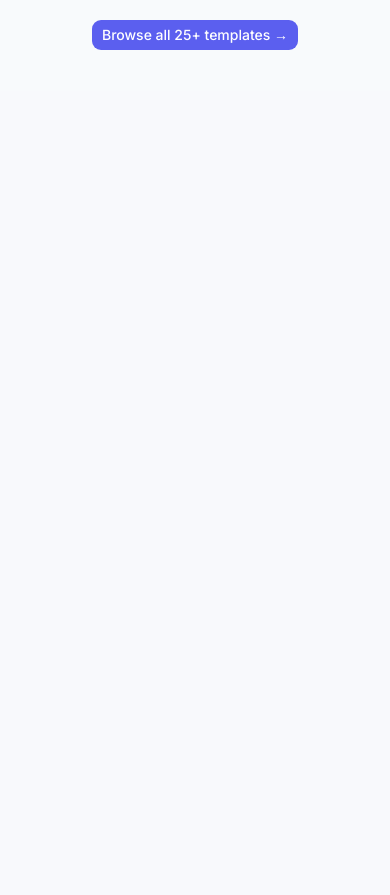
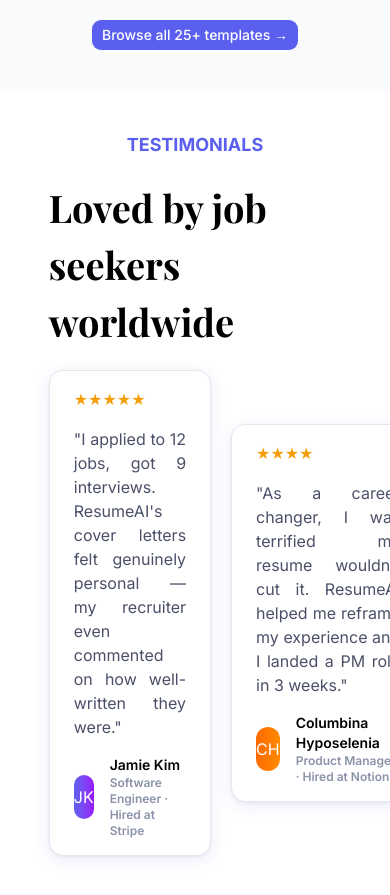
Before and after one commit to JohnLloydMiken/ApplyAI, a Next.js app: page /Home in a window 390 px wide. Shown: the part 4420-5315 px from the top of the page. Before the commit the page ends 4511 px from the top, so only its background shows below. Built offline with nearby package versions, Linux system fonts and the light colour scheme.

Commit message:
Finished the testimonies and pricing

```diff
--- a/app/Home/page.tsx
+++ b/app/Home/page.tsx
@@ -4,6 +4,8 @@ import Stats from "@/components/Home/stats";
 import HowItWorks from "@/components/Home/how-it-works";
 import Features from "@/components/Home/features";
 import Templates from "@/components/Home/templates";
+import Testimonials from "@/components/Home/testimonials";
+import Pricing from "@/components/Home/pricing";
 export default function Home() {
   return (
     <div className="max-w-full flex flex-col">
@@ -12,6 +14,8 @@ export default function Home() {
       <HowItWorks/>
       <Features/>
       <Templates/>
+      <Testimonials/>
+      <Pricing/>
     </div>
   );
 }
--- a/components/Home/features.tsx
+++ b/components/Home/features.tsx
@@ -146,9 +146,9 @@ export default function Features() {
                 Dear Hiring Manager,
                 <br />
                 <br />
-                I'm excited to apply for the{" "}
+                I&apos;m excited to apply for the{" "}
                 <strong>Senior Product Manager</strong> role at Google. With 6+
-                years driving product strategy at growth-stage startups, I've
+                years driving product strategy at growth-stage startups, I&apos;ve
                 led cross-functional teams to ship features used by millions —
                 including a recommendation engine that increased DAU by{" "}
                 <strong>34%</strong>.
--- /dev/null
+++ b/components/Home/pricing.tsx
@@ -0,0 +1,173 @@
+import React from "react";
+
+const CheckIcon = () => (
+  <span className="flex items-center justify-center w-5 h-5 rounded-full bg-emerald-100 shrink-0">
+    <svg
+      width="10"
+      height="10"
+      viewBox="0 0 24 24"
+      fill="none"
+      stroke="#10b981"
+      strokeWidth="3.5"
+    >
+      <polyline points="20 6 9 17 4 12" />
+    </svg>
+  </span>
+);
+
+interface PlanFeature {
+  text: string;
+}
+
+interface PlanCardProps {
+  name: string;
+  description: string;
+  price: string;
+  period?: string;
+  features: PlanFeature[];
+  buttonLabel: string;
+  buttonVariant: "outline" | "primary";
+  featured?: boolean;
+}
+
+const PlanCard = ({
+  name,
+  description,
+  price,
+  period = "/month",
+  features,
+  buttonLabel,
+  buttonVariant,
+  featured = false,
+}: PlanCardProps) => {
+  return (
+    <div
+      className={`
+        relative flex flex-col rounded-2xl p-8 bg-white
+        ${
+          featured
+            ? "ring-2 ring-primary shadow-xl shadow-indigo-100"
+            : "ring-1 ring-slate-200 shadow-sm"
+        }
+      `}
+    >
+      {/* Most Popular Badge */}
+      {featured && (
+        <div className="absolute -top-4 left-1/2 -translate-x-1/2">
+          <span className="inline-flex items-center rounded-full bg-indigo-600 px-4 py-1.5 text-xs font-semibold tracking-widest text-white uppercase">
+            Most Popular
+          </span>
+        </div>
+      )}
+
+      {/* Plan header */}
+      <div className="mb-6">
+        <p className="text-lg font-semibold text-slate-900">{name}</p>
+        <p className="mt-1 text-sm text-slate-500">{description}</p>
+      </div>
+
+      {/* Price */}
+      <div className="mb-8">
+        <span className="text-5xl font-extrabold tracking-tight text-slate-900">
+          {price}
+        </span>
+        <span className="ml-1 text-sm text-slate-500">{period}</span>
+      </div>
+
+      {/* Feature list */}
+      <ul className="mb-8 space-y-3 flex-1">
+        {features.map((feature, i) => (
+          <li key={i} className="flex items-center gap-3 text-sm text-slate-700">
+            <CheckIcon />
+            {feature.text}
+          </li>
+        ))}
+      </ul>
+
+      {/* CTA button */}
+      {buttonVariant === "primary" ? (
+        <button className="w-full rounded-xl bg-indigo-600 py-3 text-sm font-semibold text-white transition hover:bg-indigo-700 active:scale-[0.98] cursor-pointer">
+          {buttonLabel}
+        </button>
+      ) : (
+        <button className="w-full rounded-xl border border-slate-300 bg-white py-3 text-sm font-semibold text-slate-800 transition hover:bg-slate-50 active:scale-[0.98] cursor-pointer">
+          {buttonLabel}
+        </button>
+      )}
+    </div>
+  );
+};
+
+const plans: PlanCardProps[] = [
+  {
+    name: "Free",
+    description: "Great for getting started",
+    price: "$0",
+    features: [
+      { text: "3 AI resumes / month" },
+      { text: "1 cover letter / month" },
+      { text: "5 templates" },
+      { text: "PDF export" },
+    ],
+    buttonLabel: "Get started free",
+    buttonVariant: "outline",
+  },
+  {
+    name: "Pro",
+    description: "Everything you need to get hired",
+    price: "$12",
+    features: [
+      { text: "Unlimited AI resumes" },
+      { text: "Unlimited cover letters" },
+      { text: "25+ premium templates" },
+      { text: "ATS score & optimizer" },
+      { text: "PDF + Word export" },
+      { text: "Priority AI generation" },
+    ],
+    buttonLabel: "Start Pro — $12/mo",
+    buttonVariant: "primary",
+    featured: true,
+  },
+  {
+    name: "Teams",
+    description: "For career coaches & agencies",
+    price: "$49",
+    features: [
+      { text: "Everything in Pro" },
+      { text: "Up to 10 team seats" },
+      { text: "Shared template library" },
+      { text: "Analytics dashboard" },
+      { text: "Dedicated support" },
+    ],
+    buttonLabel: "Contact sales",
+    buttonVariant: "outline",
+  },
+];
+
+export default function Pricing() {
+  return (
+    <section id="pricing" className="bg-bg py-24 px-4">
+      <div className="mx-auto max-w-6xl">
+        {/* Section header */}
+        <div className="mb-16 text-center">
+          <p className="mb-3 text-lg font-sans font-semibold text-primary uppercase">
+            Pricing
+          </p>
+          <h2 className="text-[38px] font-display font-bold tracking-tight text-black sm:text-5xl">
+            Simple, transparent pricing
+          </h2>
+          <p className="mt-4 text-base text-foreground-subtle">
+            Start for free. Upgrade when you&apos;re ready. Cancel anytime.
+          </p>
+        </div>
+
+        {/* Plan cards */}
+        <div className="grid grid-cols-1 gap-8 md:grid-cols-3 items-start">
+          {plans.map((plan) => (
+            <PlanCard key={plan.name} {...plan} />
+          ))}
+        </div>
+      </div>
+    </section>
+  );
+}
--- /dev/null
+++ b/components/Home/testimonials.tsx
@@ -0,0 +1,78 @@
+import React from "react";
+
+export default function Testimonials() {
+  const getInitials = (name: string) => {
+    const parts = name.trim().split(" ").filter(Boolean);
+
+    if (parts.length === 0) return "";
+    if (parts.length === 1) return parts[0][0].toUpperCase();
+
+    return (parts[0][0] + parts[parts.length - 1][0]).toUpperCase();
+  };
+  const testimonials = [
+    {
+      starts: "★★★★★",
+      statement:
+        "I applied to 12 jobs, got 9 interviews. ResumeAI's cover letters felt genuinely personal — my recruiter even commented on how well-written they were.",
+      name: "Jamie Kim",
+      role: "Software Engineer",
+      company: "Stripe",
+      bg: "bg-linear-to-r from-primary to-purple-600"
+    },
+    {
+      starts: "★★★★",
+      statement:
+        "As a career changer, I was terrified my resume wouldn't cut it. ResumeAI helped me reframe my experience and I landed a PM role in 3 weeks.",
+      name: "Columbina Hyposelenia",
+      role: "Product Manager",
+      company: "Notion",
+      bg: "bg-linear-to-r from-orange-500 to-orange-400"
+    },
+    {
+      starts: "★★★★★",
+      statement:
+        "As a career changer, I was terrified my resume wouldn't cut it. ResumeAI helped me reframe my experience and I landed a PM role in 3 weeks.",
+      name: "Maria Alves",
+      role: "Product Manager",
+      company: "Airbnb",
+      bg: "bg-linear-to-r from-accent to-emerald-500"
+    },
+  ];
+  return (
+    <div className="w-full bg-white py-10">
+      <div className="w-9/12 mx-auto flex flex-col justify-center items-center gap-5">
+        <h3 className="uppercase text-lg text-primary font-bold font-sans">
+          Testimonials
+        </h3>
+        <h1 className="text-[38px] text-black font-display">
+          Loved by job seekers worldwide
+        </h1>
+        <div className="flex w-full items-center justify-between gap-5">
+          {testimonials.map((testi, i) => {
+            const initials = getInitials(testi.name ?? "Guest");
+            return (
+              <div
+                key={i}
+                className="bg-white border border-border px-6 py-4 rounded-xl shadow-(--shadow-card) flex flex-col justify-center items-start gap-4"
+              >
+                <p className="text-yellow">{testi.starts}</p>
+                <p className="text-justify text-foreground-muted">
+                  &quot;{testi.statement}&quot;
+                </p>
+                <div className="flex items-center justify-start gap-4">
+                  <div className = {`size-11 flex items-center justify-center text-white uppercase   rounded-full ${testi.bg}`}>{initials}</div>
+                  <div className="flex flex-col items-start justify-center">
+                    <h2 className="text-sm text-black font-semibold">{testi.name}</h2>
+                    <p className="text-xs text-foreground-subtle font-semibold">
+                      {testi.role} · Hired at {testi.company}
+                    </p>
+                  </div>
+                </div>
+              </div>
+            );
+          })}
+        </div>
+      </div>
+    </div>
+  );
+}
```
